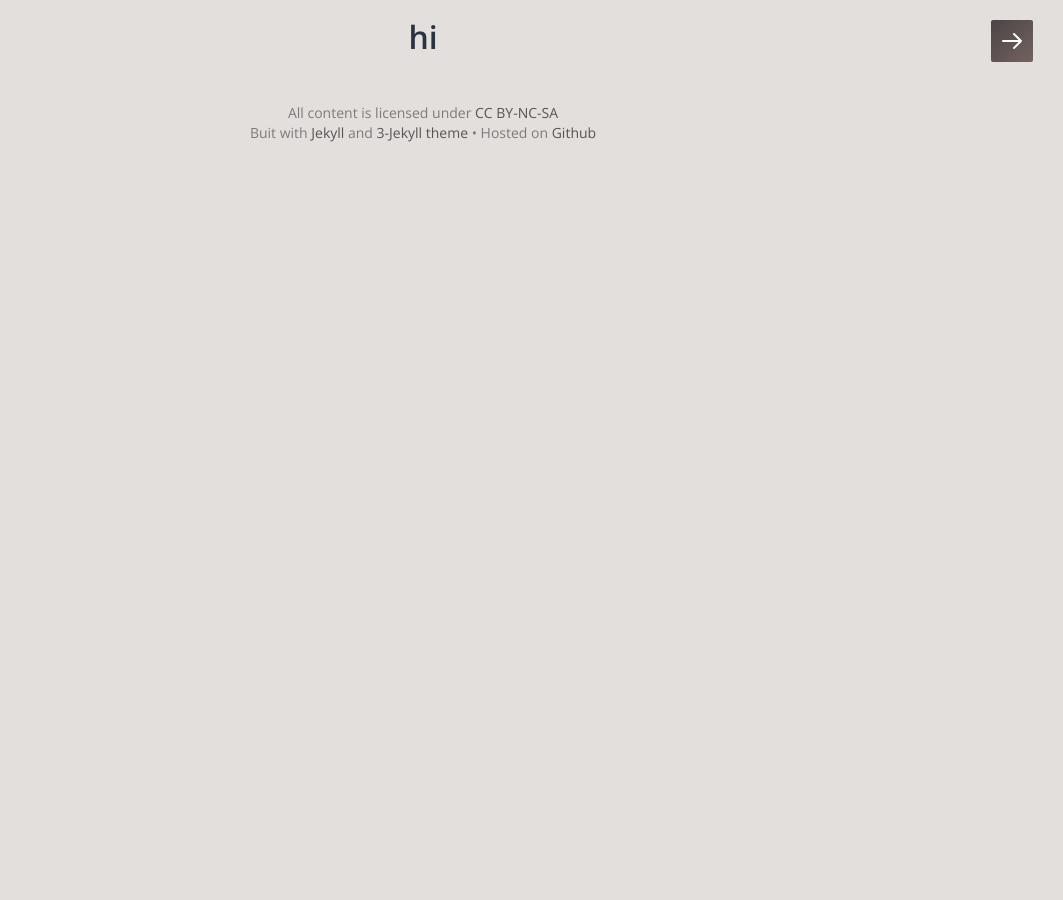
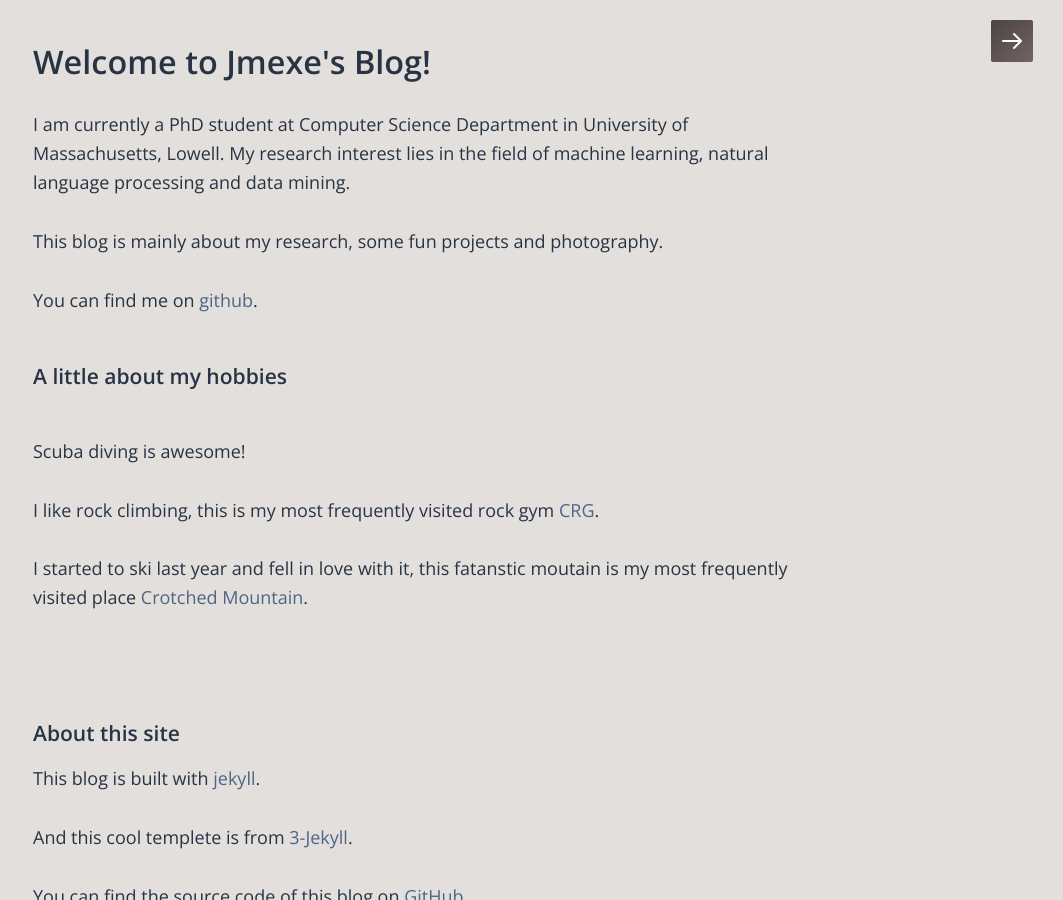
Before and after one commit to jmexe/jmexe.github.io, a Jekyll site: the page built from index.html, in a window 1280 px wide. Shown: the whole page, without its empty margins (217-1280 px from the left). Built offline with Jekyll 4.4.1, drawn with Linux system fonts in a browser that asks for light colours; some web fonts are replaced; comment, search, counter and statistics services are not loaded.

Commit message:
edit the index.html

```diff
--- a/index.html
+++ b/index.html
@@ -1,6 +1,32 @@
 ---
 layout: default
 ---
-<div id="home" class="container">
-  <h1>hi</h1>
+<article class="post container">
+	<h1 class="post-title">Welcome to Jmexe's Blog!</h1>
+
+	<article class="post-content">
+		<p>I am currently a PhD student at Computer Science Department in University of Massachusetts, Lowell. My research interest lies in the field of machine learning, natural language processing and data mining. </p>
+		<p>This blog is mainly about my research, some fun projects and photography.</p>
+		<p>You can find me on <a href="https://github.com/jmexe/" target="_blank">github</a>. <!--more--> <br></p>
+
+		<h3 id="a-liitle-about-sports">A little about my hobbies</h3> <br/>
+
+		<p>Scuba diving is awesome!</p>
+		<p>I like rock climbing, this is my most frequently visited rock gym <a href="https://www.centralrockgym.com/watertown.php" target="_blank">CRG</a>.</p>
+		<p>I started to ski last year and fell in love with it, this fatanstic moutain is my most frequently visited place <a href="http://crotchedmtn.com/" target="_blank">Crotched Mountain</a>.</p>
+		<p><br></p>
+
+		<h3 id="about-this-site">About this site</h3>
+		<p>This blog is built with <a href="http://jekyllrb.com" target="_blank">jekyll</a>.</p>
+		<p>And this cool templete is from <a href="https://github.com/P233/3-Jekyll" target="_blank">3-Jekyll</a>.</p>
+		<p>You can find the source code of this blog on <a href="https://github.com/jmexe/jmexe.github.io" target="_blank">GitHub</a></p>
+	</article>
+</article>
+
+{% if site.disqus_shortname %}
+<div class="comment container">
+	<div id="disqus_thread">
+		<a href=""></a>
+	</div>
 </div>
+{% endif %}
```
